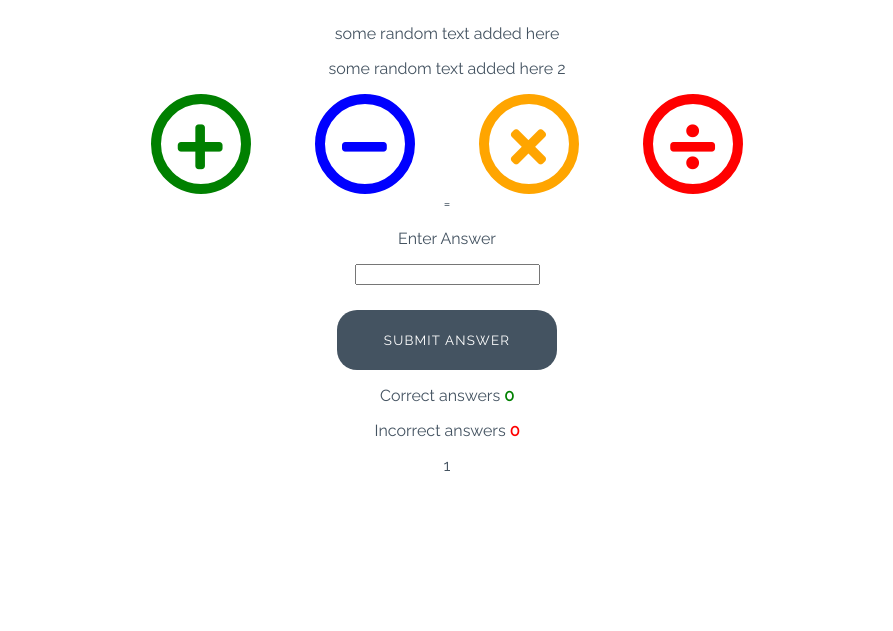
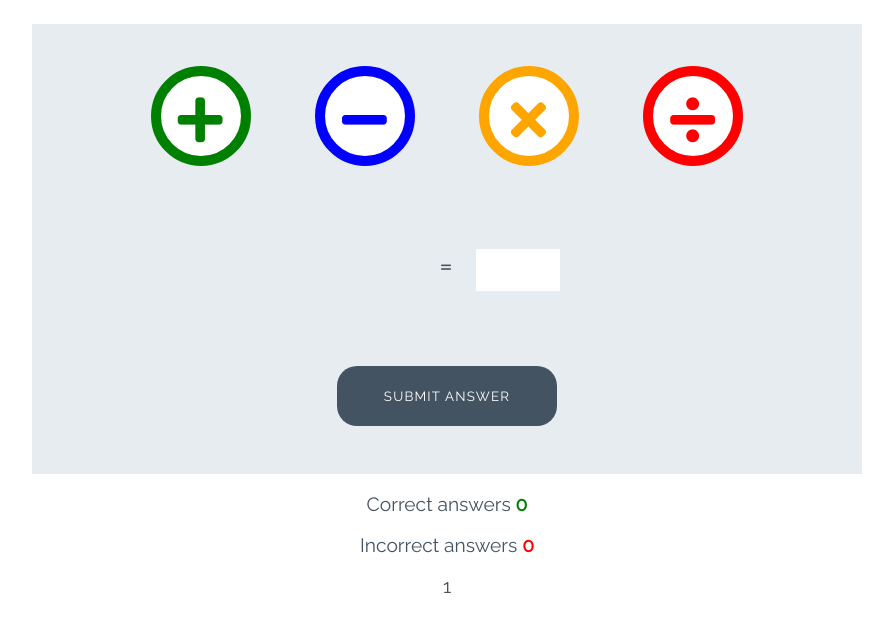
Before and after one commit to Agnogh/LoveMath, a plain HTML site: page index.html in a window 1280 px wide. Shown: the part 79-710 px from the top of the page, without its empty margins (193-1086 px from the left). Drawn offline with Linux system fonts and the light colour scheme.

Commit message:
matching keywords and classes names between html & CSS

```diff
--- a/assets/css/styles.css
+++ b/assets/css/styles.css
@@ -21,7 +21,7 @@ body {
 
 /* --------- Game layout */
 
-.game-area {
+.game_area {
     background-color: #E6ECF0;
     box-sizing: border-box;
     width: 85%;
@@ -33,24 +33,24 @@ body {
     padding: 1%;
 }
 
-.question-area {
+.question_area {
     width: 50%;
     font-size: 2rem;
     margin: auto;
     padding: 50px 0;
 }
 
-.question-area span {
+.question_area span {
     padding: 0 15px;
 }
 
-.score-area {
+.score_area {
     margin: 5px auto;
     width: 60%;
     font-size: 1.2rem;
 }
 
-.controls-area {
+.controls_area {
     width: 85%;
     margin: 30px auto;
 }
@@ -65,12 +65,12 @@ body {
     font-weight: bold;
 }
 
-.answer-message {
+.answer_message {
     display: none;
     font-size: 1rem;
 }
 
-#answer-box {
+#answer_box {
     border: none;
     color: #445361;
     display: inline-block;
@@ -109,6 +109,14 @@ body {
     font-size: 3.2rem;
     margin: 0 30px;
     transition: all 0.5s;
+}
+
+.btn--big::after{
+    content: attr(data-type);
+    font-size: 1rem;
+    color: #445361;
+    position: relative;
+    left: -0.5em;
 }
 
 .btn--blue {
--- a/index.html
+++ b/index.html
@@ -16,10 +16,9 @@
     <h1 class="heading">
         <img class="logo" src="assets/images/mathematic_logo_2.png" alt="logo"> Mathemtic for kids
     </h1>
-    <p>some random text added here</p>
-    <p>some random text added here 2</p>
+
     <div class="game_area">
-        <div class="control_area">
+        <div class="controls_area">
             <button data_type="addition" class="btn btn--big btn--green">
                 <i class="fas fa-plus"></i>
             </button>
```
